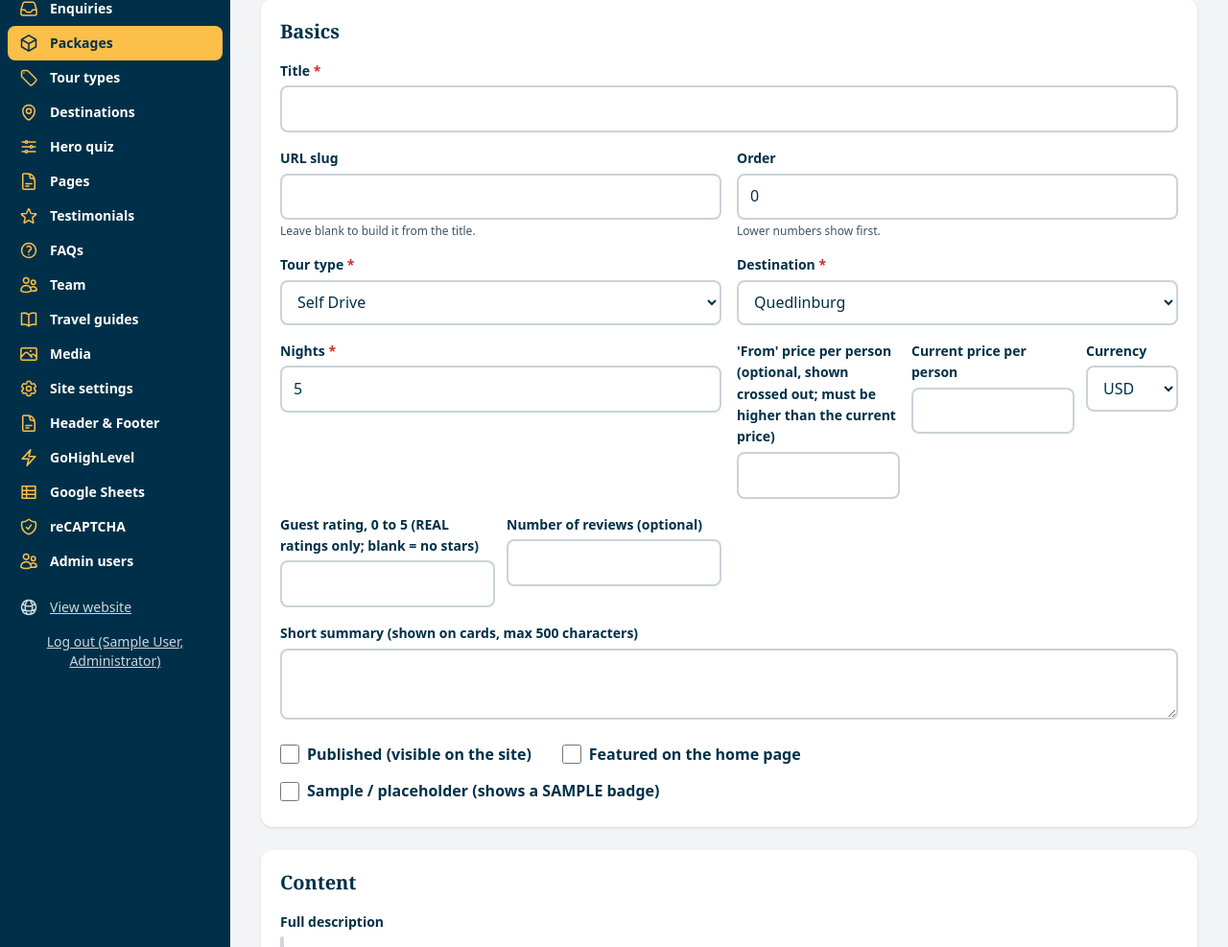
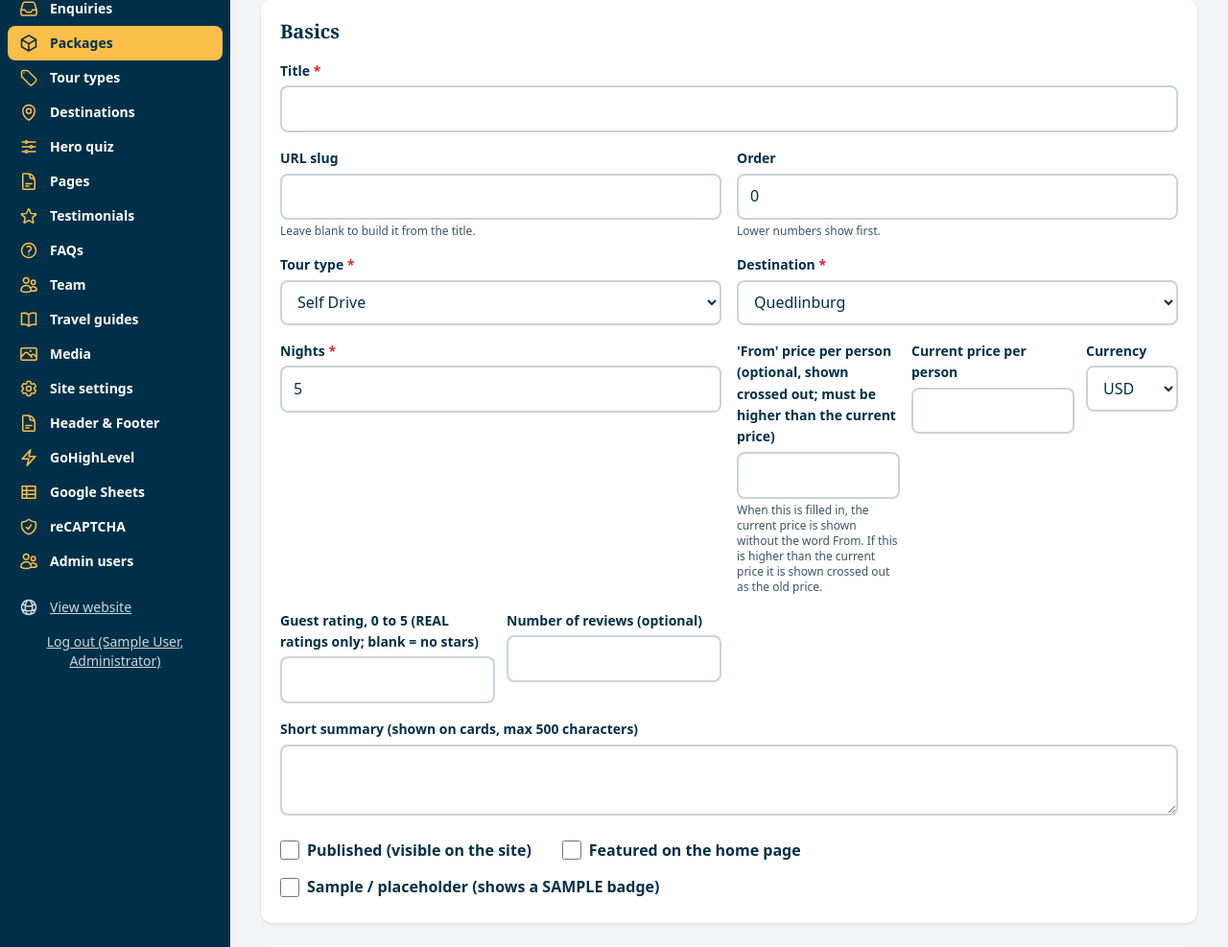
Before and after one commit to xfranzce/go-germany-tours, a Laravel app: page /admin/packages/create in a window 1280 px wide. Shown: the part 97-1084 px from the top of the page at 96% size. Run offline with Laravel 12, Linux system fonts and the light colour scheme; the visitor is signed in with stand-in values (Sample User, id 1); data comes from the database, SQL or seed files in the repository; data that the repository does not hold is empty; style sheets or scripts are compiled from the project's sources; parts of the project's set-up code (start-up, migrations or seed data) failed here and were passed over; some libraries are stand-ins or nearby versions; some web fonts are replaced.

Commit message:
Packages: no 'From' once a from/was price is entered
Co-Authored-By: Claude Sonnet 5.5 <noreply@anthropic.com>

```diff
--- a/app/Models/Package.php
+++ b/app/Models/Package.php
@@ -67,10 +67,15 @@ class Package extends Model
         return $this->hasSale() ? 'From '.($this->currency === 'USD' ? '$' : $this->currency.' ').number_format((float) $this->price_was).' pp' : null;
     }
 
+    /**
+     * The price line. "From" is only used for a plain starting price. As soon as a "From" (was) price has been entered, the
+     * current price is shown exactly as it is, without "From": either it is a sale (was price higher, shown crossed out)
+     * or the entered price is not higher, so there is nothing to compare and the price is a fixed one.
+     */
     public function priceLabel(): string
     {
         return $this->price_from
-            ? ($this->hasSale() ? '' : 'From ').($this->currency === 'USD' ? '$' : $this->currency.' ').number_format((float) $this->price_from).' pp'
+            ? (filled($this->price_was) ? '' : 'From ').($this->currency === 'USD' ? '$' : $this->currency.' ').number_format((float) $this->price_from).' pp'
             : 'Price on request';
     }
 }
--- a/resources/views/admin/packages/form.blade.php
+++ b/resources/views/admin/packages/form.blade.php
@@ -33,7 +33,7 @@
         <x-admin.field name="destination_id" label="Destination" type="select" :options="$destinations" :value="$package->destination_id" required/>
         <x-admin.field name="nights" label="Nights" type="number" :value="$package->nights" required/>
         <div class="grid grid-cols-[1fr_1fr_6rem] gap-3">
-            <x-admin.field name="price_was" label="'From' price per person (optional, shown crossed out; must be higher than the current price)" type="number" step="0.01" :value="$package->price_was"/>
+            <x-admin.field name="price_was" label="'From' price per person (optional, shown crossed out; must be higher than the current price)" type="number" step="0.01" :value="$package->price_was" help="When this is filled in, the current price is shown without the word From. If this is higher than the current price it is shown crossed out as the old price."/>
             <x-admin.field name="price_from" label="Current price per person" type="number" step="0.01" :value="$package->price_from"/>
             <x-admin.field name="currency" label="Currency" type="select" :options="['USD' => 'USD', 'EUR' => 'EUR', 'GBP' => 'GBP', 'CAD' => 'CAD', 'AUD' => 'AUD']" :value="$package->currency"/>
         </div>
```
Also changed, not shown: tests/Feature/PackagePriceLabelTest.php (added, +23 -0 lines).
